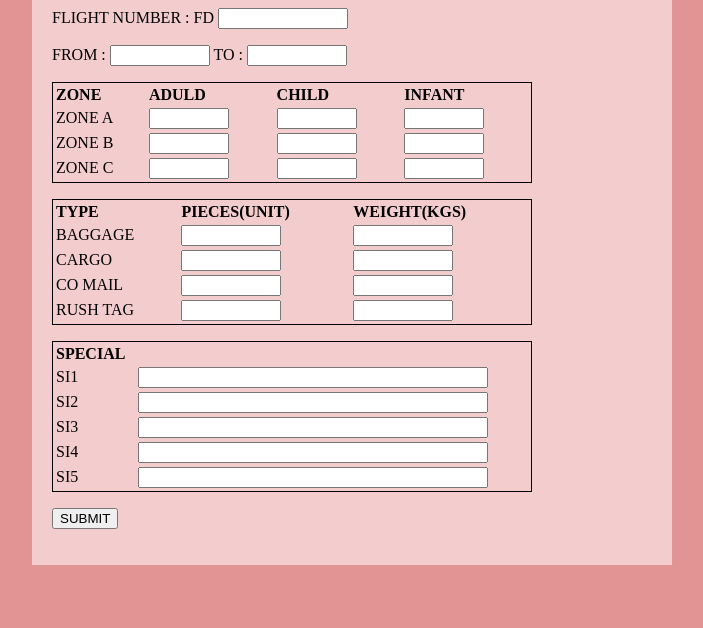
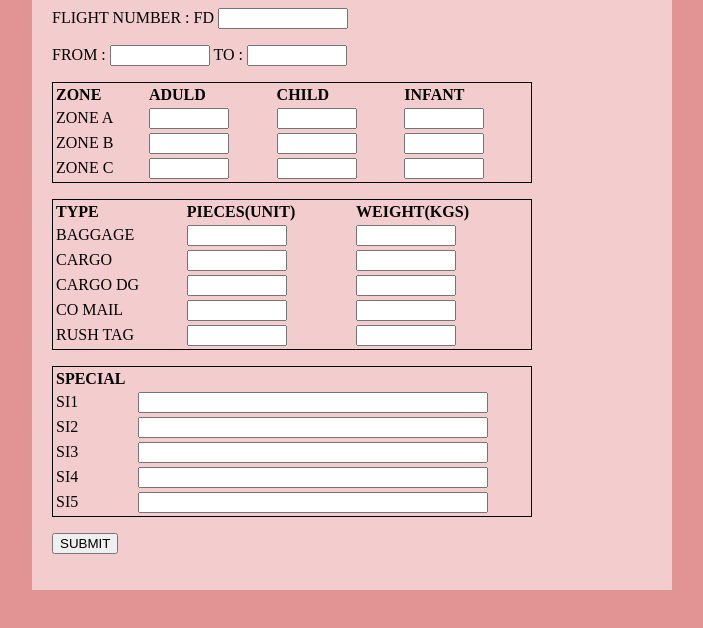
Before and after one commit to winthas/breakupform, a plain HTML site: page index.html in a window 1280 px wide. Shown: the part 138-766 px from the top of the page, without its empty margins (288-991 px from the left). Drawn offline with Linux system fonts and the light colour scheme.

Commit message:
Update index.html
Add CARGO DG

```diff
--- a/index.html
+++ b/index.html
@@ -66,6 +66,11 @@
                     <td><input class="box100" name="entry.279682780" type="text" /></td>
                 </tr>
                 <tr>
+                    <td>CARGO DG</td>
+                    <td><input class="box100" name="entry.1589031004" type="text" /></td>
+                    <td><input class="box100" name="entry.2120419703" type="text" /></td>
+                </tr>
+                <tr>
                     <td>CO MAIL</td>
                     <td><input class="box100" name="entry.283760821" type="text" /></td>
                     <td><input class="box100" name="entry.1361476901" type="text" /></td>
```
